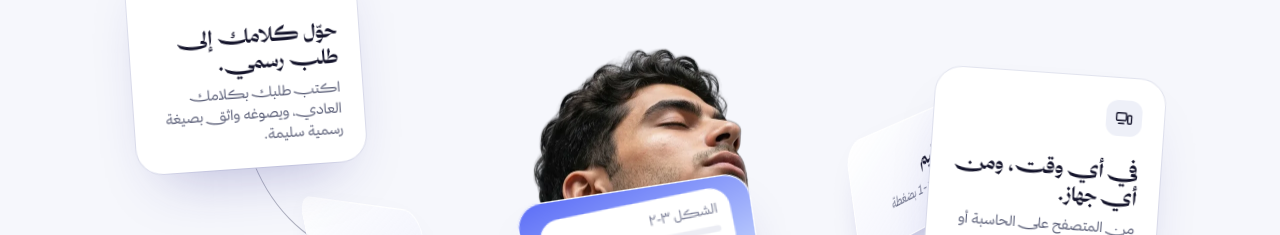
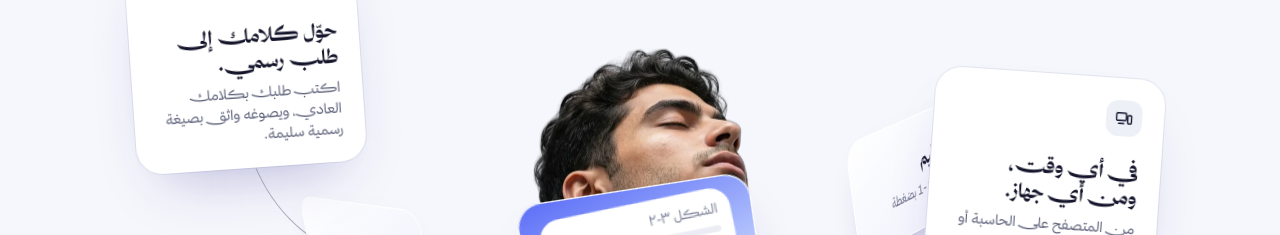
Before and after one commit to s43ci/Accounts, a plain HTML site: page sigha/index.html in a window 1280 px wide. Shown: the part 2733-2968 px from the top of the page. Drawn offline with nearby package versions, Linux system fonts and the light colour scheme.

Commit message:
Break the device card heading onto two lines
Co-Authored-By: Claude Opus 5.5 <noreply@anthropic.com>
Claude-Session: https://claude.ai/code/session_019ZzCvwjNXsp5XDD3guJBT3

```diff
--- a/sigha/index.html
+++ b/sigha/index.html
@@ -669,7 +669,7 @@ footer .brand img{width:28px;height:28px;box-shadow:none}
       </div></div>
     </div></div>
     <div class="side l"><div class="ic"><svg><use href="#i-wave"/></svg></div><h4><span lang="ar">حوّل كلامك إلى طلب رسمي.</span><span lang="en">Turn plain words into a formal request.</span></h4><p><span lang="ar">اكتب طلبك بكلامك العادي، ويصوغه واثق بصيغة رسمية سليمة.</span><span lang="en">Write it the way you'd say it; Wathiq writes it properly.</span></p></div>
-    <div class="side r"><div class="ic"><svg><use href="#i-phone"/></svg></div><h4><span lang="ar">في أي وقت، ومن أي جهاز.</span><span lang="en">Anytime, on any device.</span></h4><p><span lang="ar">من المتصفح على الحاسبة أو الهاتف، بلا تثبيت.</span><span lang="en">In the browser, on computer or phone. Nothing to install.</span></p></div>
+    <div class="side r"><div class="ic"><svg><use href="#i-phone"/></svg></div><h4><span lang="ar">في أي وقت،<br>ومن أي جهاز.</span><span lang="en">Anytime, on any device.</span></h4><p><span lang="ar">من المتصفح على الحاسبة أو الهاتف، بلا تثبيت.</span><span lang="en">In the browser, on computer or phone. Nothing to install.</span></p></div>
     <div class="corner l"><span lang="ar">يعمل مع أكثر من عشرين نموذجًا رسميًا</span><span lang="en">Works with 20+ official templates</span></div>
     <div class="corner r"><svg class="spark" width="22" height="22"><use href="#i-spark"/></svg><span lang="ar">فوضى أقل.</span><span lang="en">Less chaos.</span><br><span lang="ar">ترتيب أكثر.</span><span lang="en">More order.</span></div>
   </div></div>
```
